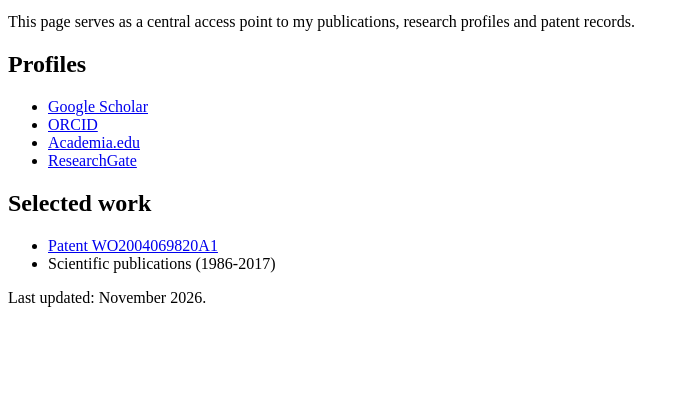
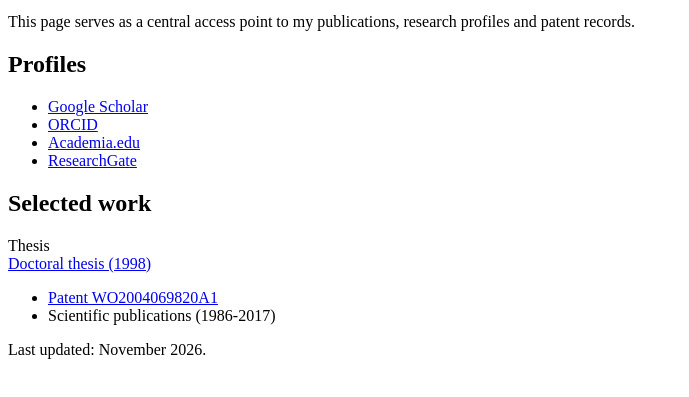
Before and after one commit to RBcoumaRine/RBcoumaRine.github.io, a plain HTML site: page index.html in a window 1280 px wide. Shown: the part 101-498 px from the top of the page, without its empty margins (0-689 px from the left). Drawn offline with Linux system fonts and the light colour scheme.

Commit message:
Update index.html with doctoral thesis link
Added a link to the doctoral thesis in the selected work section.

```diff
--- a/index.html
+++ b/index.html
@@ -49,6 +49,10 @@ research profiles and patent records.
 
 <h2>Selected work</h2>
 
+  <p>
+Thesis<br>
+<a href="https://pascal-francis.inist.fr/vibad/index.php?action=getRecordDetail&idt=192789/">Doctoral thesis (1998)</a>
+</p>
 <ul>
   <li>
     <a href="https://patents.google.com/patent/WO2004069820A1/" target="_blank">
```
